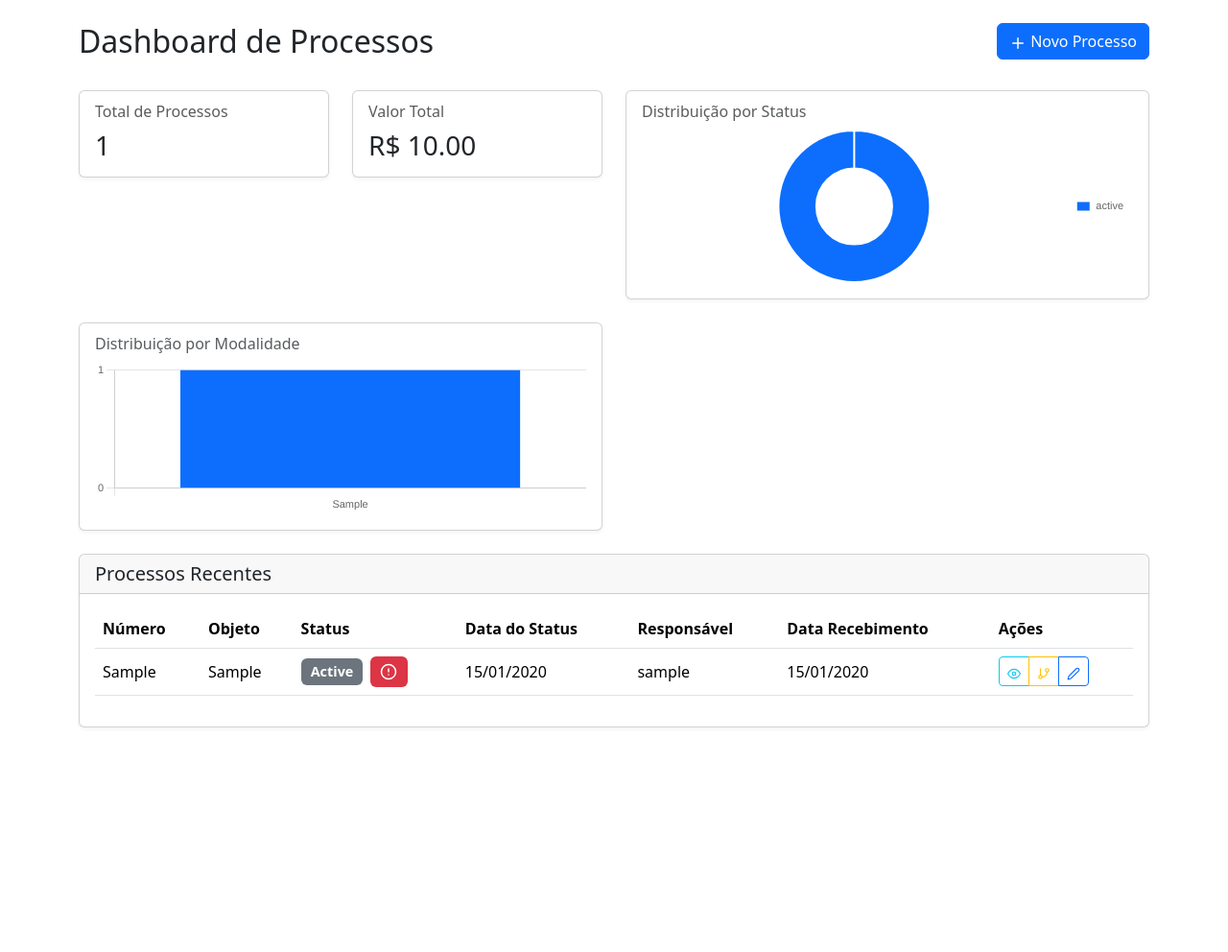
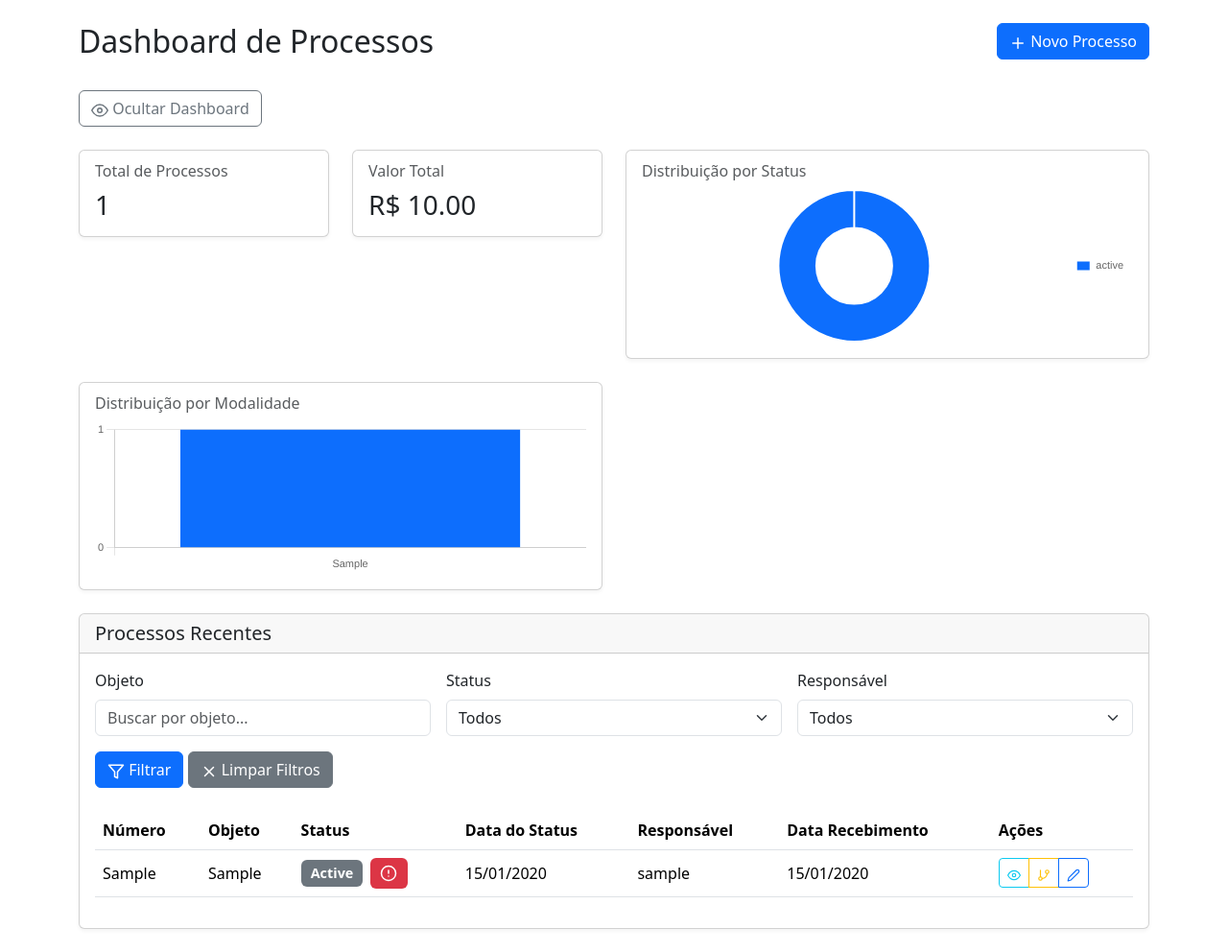
Before and after one commit to pbrincker/processos_tramitando, a Flask app: page /dashboard in a window 1280 px wide. Shown: the part 56-1048 px from the top of the page at 96% size. Before the commit the page ends 814 px from the top, so only its background shows below. Run offline with Flask 3, Linux system fonts and the light colour scheme; a user stored in the database is signed in; tables that the repository leaves empty hold one stand-in row (values such as "Sample post"); some libraries are stand-ins or nearby versions.

Commit message:
Agent query: Por favor, verifique se: 1) O botão de mostrar/ocultar dashboard está funcionando e mantendo o estado após recarregar a página, 2) Os novos filtros (objeto, status e responsável) estão funcionando corretamente na lista de processos.
Enhance dashboard with filtering and toggleable display of metrics and charts.

```diff
--- a/routes.py
+++ b/routes.py
@@ -135,10 +135,22 @@ def toggle_status_usuario(id):
 @app.route('/dashboard')
 @login_required
 def dashboard():
-    if current_user.is_admin:
-        processos = Processo.query.all()
-    else:
-        processos = Processo.query.filter_by(responsavel_id=current_user.id).all()
+    query = Processo.query
+
+    # Filtros básicos
+    if not current_user.is_admin:
+        query = query.filter_by(responsavel_id=current_user.id)
+
+    # Aplica filtros da URL
+    if objeto := request.args.get('objeto'):
+        query = query.filter(Processo.objeto.ilike(f'%{objeto}%'))
+    if status := request.args.get('status'):
+        query = query.filter_by(status=status)
+    if responsavel := request.args.get('responsavel'):
+        query = query.filter_by(responsavel_id=int(responsavel))
+
+    # Executa a consulta
+    processos = query.all()
 
     # Métricas
     import logging
@@ -170,6 +182,7 @@ def dashboard():
     return render_template('dashboard.html',
                          processos=processos,
                          ProcessoFase=ProcessoFase,
+                         User=User,
                          total_processos=total_processos,
                          processos_por_status=processos_por_status,
                          processos_por_modalidade=processos_por_modalidade,
--- a/templates/dashboard.html
+++ b/templates/dashboard.html
@@ -14,7 +14,17 @@
     {% endif %}
 </div>
 
-<!-- Cards de Métricas -->
+<!-- Botão para alternar visualização -->
+<div class="row mb-4">
+    <div class="col">
+        <button type="button" class="btn btn-outline-secondary" id="toggleDashboard">
+            <i data-feather="eye"></i> <span>Ocultar Dashboard</span>
+        </button>
+    </div>
+</div>
+
+<!-- Cards de Métricas e Gráficos -->
+<div id="dashboardContent">
     <div class="row mb-4">
         <div class="col-md-3">
             <div class="card">
@@ -56,6 +66,7 @@
             </div>
         </div>
     </div>
+</div>
 
 <!-- Tabela de Processos -->
 <div class="card">
@@ -63,6 +74,39 @@
         <h5 class="card-title mb-0">Processos Recentes</h5>
     </div>
     <div class="card-body">
+        <!-- Filtros -->
+        <form class="row g-3 mb-4" id="filterForm">
+            <div class="col-md-4">
+                <label class="form-label">Objeto</label>
+                <input type="text" class="form-control" name="objeto" placeholder="Buscar por objeto...">
+            </div>
+            <div class="col-md-4">
+                <label class="form-label">Status</label>
+                <select class="form-select" name="status">
+                    <option value="">Todos</option>
+                    {% for fase in ProcessoFase.query.filter_by(ativo=True).order_by(ProcessoFase.ordem).all() %}
+                    <option value="{{ fase.codigo }}">{{ fase.descricao }}</option>
+                    {% endfor %}
+                </select>
+            </div>
+            <div class="col-md-4">
+                <label class="form-label">Responsável</label>
+                <select class="form-select" name="responsavel">
+                    <option value="">Todos</option>
+                    {% for user in User.query.filter_by(is_active=True).order_by(User.username).all() %}
+                    <option value="{{ user.id }}">{{ user.username }}</option>
+                    {% endfor %}
+                </select>
+            </div>
+            <div class="col-12">
+                <button type="submit" class="btn btn-primary">
+                    <i data-feather="filter"></i> Filtrar
+                </button>
+                <button type="button" class="btn btn-secondary" id="clearFilters">
+                    <i data-feather="x"></i> Limpar Filtros
+                </button>
+            </div>
+        </form>
         <div class="table-responsive">
             <table class="table table-hover">
                 <thead>
@@ -214,6 +258,49 @@ document.addEventListener('DOMContentLoaded', function() {
             }
         }
     });
+// Controle de visibilidade do dashboard
+    const toggleBtn = document.getElementById('toggleDashboard');
+    const dashboardContent = document.getElementById('dashboardContent');
+    const toggleIcon = toggleBtn.querySelector('i');
+    const toggleText = toggleBtn.querySelector('span');
+
+    // Carrega o estado salvo
+    const isDashboardVisible = localStorage.getItem('dashboardVisible') !== 'false';
+    dashboardContent.style.display = isDashboardVisible ? 'block' : 'none';
+    updateToggleButton(!isDashboardVisible);
+
+    toggleBtn.addEventListener('click', function() {
+        const isVisible = dashboardContent.style.display !== 'none';
+        dashboardContent.style.display = isVisible ? 'none' : 'block';
+        localStorage.setItem('dashboardVisible', !isVisible);
+        updateToggleButton(isVisible);
+    });
+
+    function updateToggleButton(isHidden) {
+        toggleIcon.setAttribute('data-feather', isHidden ? 'eye' : 'eye-off');
+        toggleText.textContent = isHidden ? 'Mostrar Dashboard' : 'Ocultar Dashboard';
+        feather.replace();
+    }
+
+    // Controle dos filtros
+    const filterForm = document.getElementById('filterForm');
+    const clearFiltersBtn = document.getElementById('clearFilters');
+
+    // Restaura valores dos filtros da URL
+    const urlParams = new URLSearchParams(window.location.search);
+    for (const [key, value] of urlParams) {
+        const input = filterForm.elements[key];
+        if (input) {
+            input.value = value;
+        }
+    }
+
+    // Limpa os filtros
+    clearFiltersBtn.addEventListener('click', function(e) {
+        e.preventDefault();
+        filterForm.reset();
+        window.location.href = window.location.pathname;
+    });
 });
 </script>
 {% endblock %}
```
Lines whose indentation alone changed are shown as unchanged.
